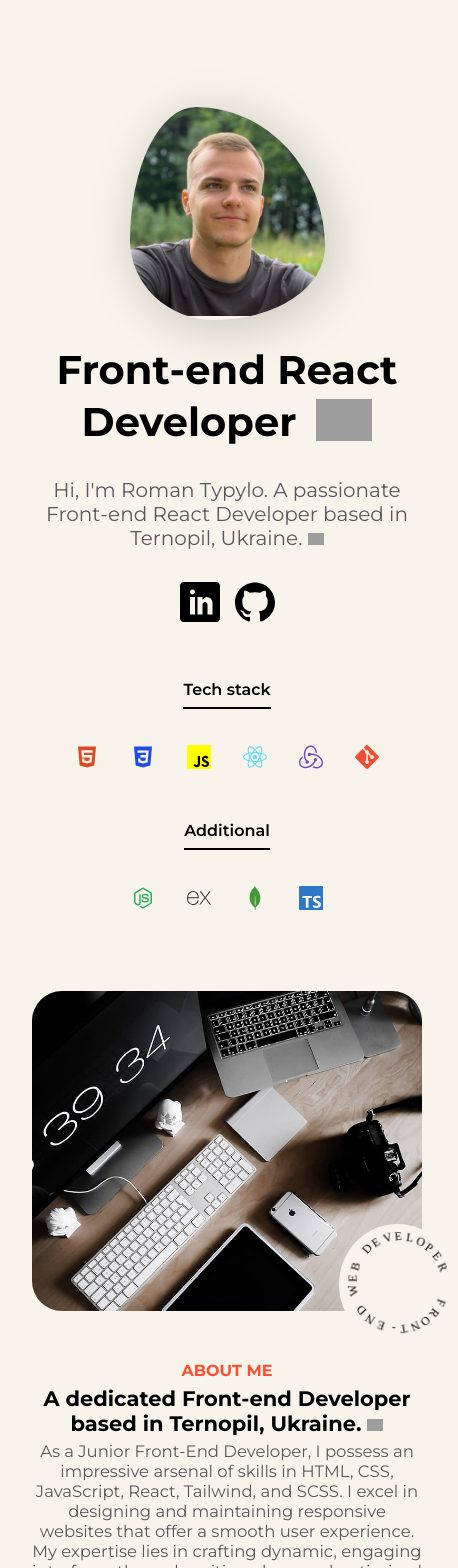
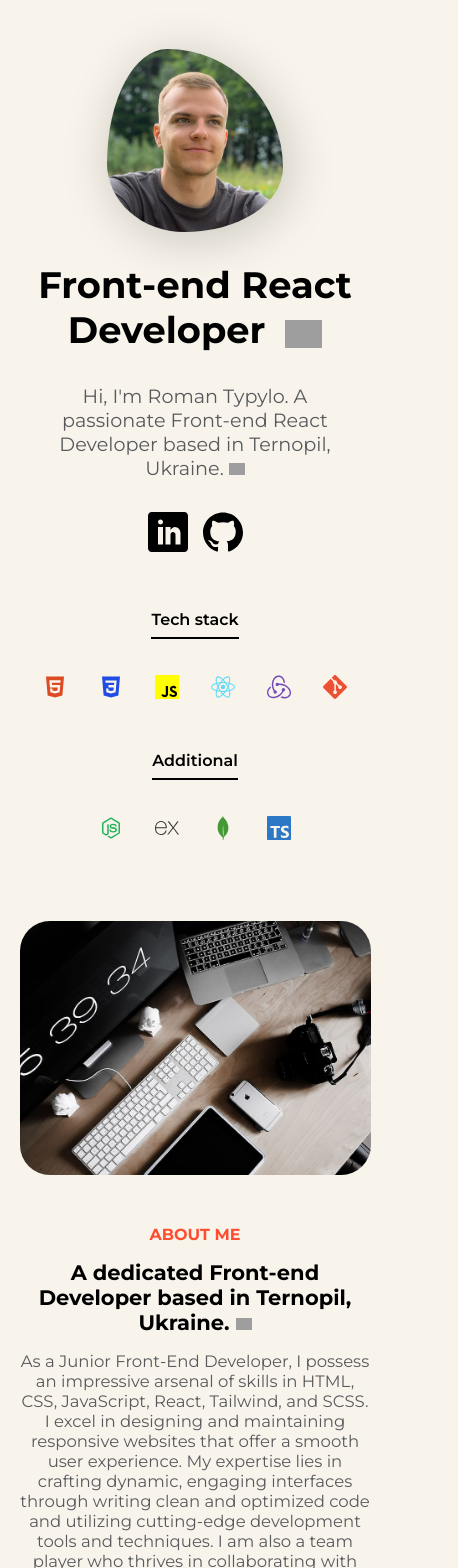
Before and after one commit to Buritos16/portfolio, a React (Create React App) app: page / in a window 390 px wide. Shown: the top 1568 px of the page, 458 px wide, since content can reach past the window. Built offline with nearby package versions, Linux system fonts and the light colour scheme; grey boxes are pictures that could not be loaded.

Commit message:
mobile styling

```diff
--- a/src/App.css
+++ b/src/App.css
@@ -5,6 +5,7 @@
 
 .App {
   width: 100%;
+  overflow: hidden;
 }
 
 ::-webkit-scrollbar {
--- a/src/components/Project/Project.jsx
+++ b/src/components/Project/Project.jsx
@@ -7,7 +7,7 @@ const Project = ({demo, title, subtitle, image, mainTech, additionalTech, github
     return (
         <div className={additionalStyle ? s.additionalStyle : s.project}>
             <div className={s.left}>
-                <a href={demo}>
+                <a href={demo} >
                     <div className={s.demo}/>
                 </a>
             </div>
--- a/src/components/Project/Project.module.css
+++ b/src/components/Project/Project.module.css
@@ -104,11 +104,15 @@
 
 @media only screen and (max-width: 1000px) {
     .project, .additionalStyle {
+        width: 90%;
         flex-direction: column;
         gap: 1.5rem;
     }
     .left, .right {
         width: 100%;
+    }
+    .left {
+        height: 30vh;
     }
     .right {
         gap: 1.5rem;
@@ -116,7 +120,7 @@
     .right p {
         margin: 0;
     }
-    .additionalStyle {
-        flex-direction: column;
+    .subtitle {
+        padding: 0;
     }
 }
--- a/src/scenes/about/About.jsx
+++ b/src/scenes/about/About.jsx
@@ -15,7 +15,7 @@ const About = () => {
                         </div>
                     </div>
                 </div>
-                <div style={{display: "flex", flexDirection: "column", justifyContent: 'space-between', height: '20rem'}}>
+                <div className={s.aboutText}>
                     <div style={{fontSize: 16, fontWeight: 900, color: '#ff4d30'}}>
                         ABOUT ME
                     </div>
--- a/src/scenes/about/About.module.css
+++ b/src/scenes/about/About.module.css
@@ -49,7 +49,14 @@
 }
 
 .aboutAnimation:hover {
-    animation-play-state:  paused;
+    animation-play-state: paused;
+}
+
+.aboutText {
+    display: flex;
+    flex-direction: column;
+    justify-content: space-between;
+    height: 20rem;
 }
 
 @-webkit-keyframes rotate-center {
@@ -62,6 +69,7 @@
         transform: rotate(360deg);
     }
 }
+
 @keyframes rotate-center {
     0% {
         -webkit-transform: rotate(0);
@@ -74,25 +82,32 @@
 }
 
 @media only screen and (max-width: 1000px) {
-    .about{
-        padding: 0 2rem;
+    .about {
         text-align: center;
+        max-width: 100%;
+
     }
+
+    .aboutText {
+        height: 100%;
+        gap: 1rem;
+    }
+
     .aboutContainer {
-        max-width: 100%;
+        max-width: 90%;
         flex-direction: column;
     }
-    .aboutAnimationContainer {
-        width: 100%;
+
+
+    .aboutAnimationContainer, .aboutBackground {
+        max-width: 100%;
     }
+
     .aboutBackground {
-        width: 100%;
+        height: 30vh;
     }
-    .animationBackground {
-        width: 30%;
-    }
-    .aboutSmall {
-        width: 2rem;
+
+    .animationBackground, .aboutSmall {
         display: none;
     }
 
--- a/src/scenes/contacts/Contact.module.css
+++ b/src/scenes/contacts/Contact.module.css
@@ -56,8 +56,7 @@
 
 @media only screen and (max-width: 1000px) {
     .contacts {
-        width: 100%;
-        padding: 0 2rem;
+        width: 90%;
         text-align: center;
         align-items: center;
     }
@@ -65,7 +64,7 @@
         flex-direction: column;
         gap: 2rem;
         align-items: flex-start;
-        width: fit-content;
+        max-width: fit-content;
     }
     .contactItem {
         text-align: left;
--- a/src/scenes/home/Home.jsx
+++ b/src/scenes/home/Home.jsx
@@ -25,7 +25,7 @@ const Home = () => {
                             </div>
 
                         </div>
-                        <div style={{fontSize: 20, color: '#58595d'}}>
+                        <div className={s.subtitle}>
                             Hi, I'm Roman Typylo. A passionate Front-end React Developer based in Ternopil,
                             Ukraine. <img style={{width: '1rem'}}
                                           src='https://em-content.zobj.net/thumbs/160/apple/354/round-pushpin_1f4cd.png'
--- a/src/scenes/home/Home.module.css
+++ b/src/scenes/home/Home.module.css
@@ -142,15 +142,20 @@
     color: yellow;
 }
 
+.subtitle {
+    font-size: 1.2rem;
+    color: #58595d;
+}
+
 @media only screen and (max-width: 1000px) {
     .home {
-        height: 100vh;
-        margin-top: 70px;
+        max-width: 100%;
+        min-height: 100vh;
         justify-content: flex-end;
-        padding: 0 2rem;
     }
 
     .homeContainer {
+        width: 90%;
         gap: 3rem;
         max-width: 100%;
     }
@@ -158,11 +163,11 @@
     .homeDiv {
         flex-direction: column;
         gap: 0;
-        height: fit-content;
+        max-width: 100%;
     }
 
     .right, .left {
-        height: fit-content;
+        max-width: 100%;
         text-align: center;
         align-items: center;
         width: 100%;
@@ -174,12 +179,12 @@
     }
 
     .animation {
+        max-width: 100%;
         width: 50%;
-        height: fit-content;
     }
 
     .me {
-        width: 100%;
+        max-width: 100%;
     }
 
     .left {
@@ -187,7 +192,12 @@
     }
 
     .title {
-        font-size: 2.5rem;
+        font-size: 2.3rem;
+        max-width: 100%;
+    }
+
+    .hand {
+        width: 2.3rem;
     }
 
     .stack {
@@ -209,7 +219,11 @@
         font-size: 1.5rem;
         gap: 2rem;
     }
+
     .links {
         font-size: 2.5rem;
     }
+    .subtitle {
+        width: 90%;
+    }
 }
--- a/src/scenes/projects/Projects.module.css
+++ b/src/scenes/projects/Projects.module.css
@@ -25,11 +25,14 @@
 }
 
 @media only screen and (max-width: 1000px) {
-    .projectsContainer {
+    .projects {
         width: 100%;
-    }
-    .projects {
-        padding: 5rem 2rem 0 2rem;
         text-align: center;
     }
+    .projectsContainer {
+        max-width: 90%;
+    }
+    .arrayProjects {
+        max-width: 100%;
+    }
 }
```
